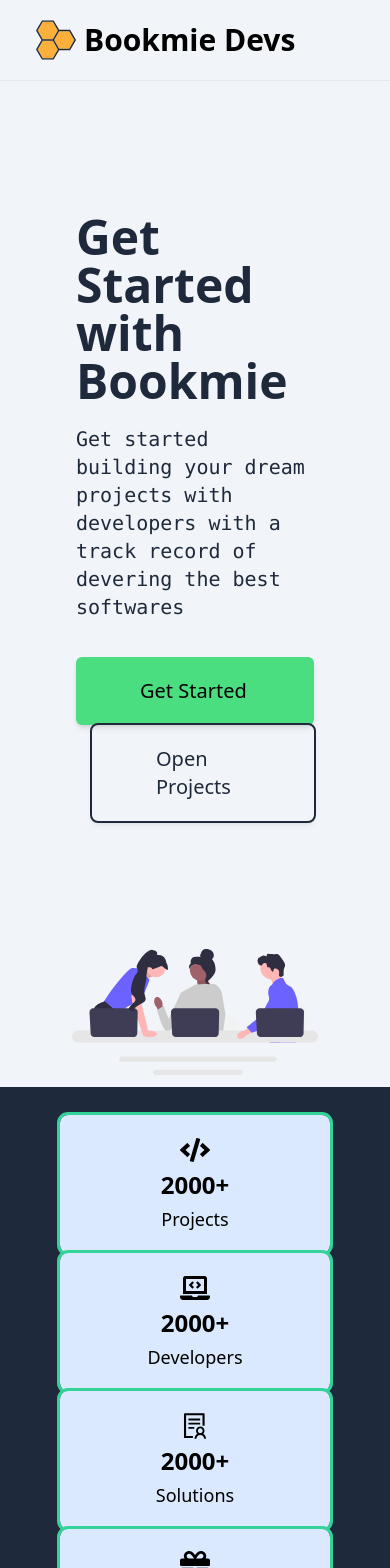
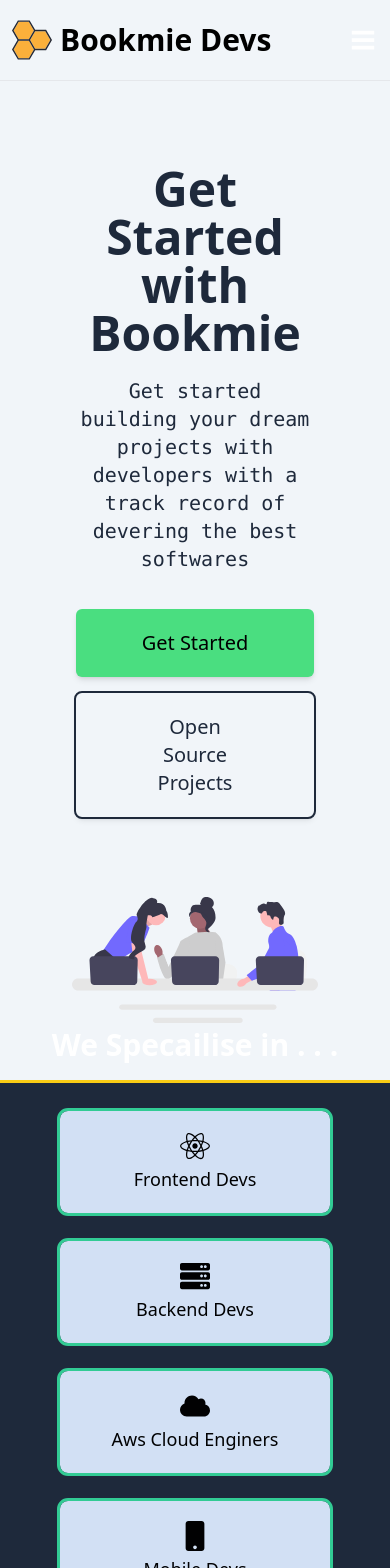
Before and after one commit to Bookmie-Devs/bookmie-devs-official-frontend, a React (Vite) app: page / in a window 390 px wide. Shown: the top 1568 px of the page. Built offline with nearby package versions, Linux system fonts and the light colour scheme.

Commit message:
update:ui responsiveness

```diff
--- a/src/components/CustomButton.tsx
+++ b/src/components/CustomButton.tsx
@@ -3,13 +3,14 @@ import { Link } from "react-router-dom";
 
 interface CustomButtonProps {
   name: string;
+  to: string;
 }
 
 // Step 2: Use the interface in the component
-function CustomButton({ name }: CustomButtonProps): React.JSX.Element {
+function CustomButton({ name, to }: CustomButtonProps): React.JSX.Element {
   return (
     <Link
-      to="questions"
+      to={to}
       className="
         outline
         outline-2
@@ -17,6 +18,7 @@ function CustomButton({ name }: CustomButtonProps): React.JSX.Element {
         outline-slate-800
         text-slate-800
         text-xl dark:text-white
+        text-center
         shadow-md rounded-md px-16 py-5"
     >
       {name}
--- a/src/components/GetStartedButton.tsx
+++ b/src/components/GetStartedButton.tsx
@@ -5,7 +5,7 @@ function GetStartedButton() {
     <Link
       to={"signup"}
       className="
-      bg-green-400 text-xl text-black
+      bg-green-400 text-xl text-center text-black
       shadow-md rounded-md px-16 py-5"
     >
       Get Started
--- /dev/null
+++ b/src/components/Home/OurTechStack.tsx
@@ -0,0 +1,19 @@
+// import React from "react";
+
+import { FaCloud, FaMobile, FaReact, FaServer } from "react-icons/fa";
+import TechStack from "./TechStack";
+
+function OurTechStack() {
+  return (
+    <div className="px-10 bg-slate-800 dark:bg-slate-100 outline outline-yellow-400 shadow-md shadow-yellow-500">
+      <div className="px-3 py-7 flex justify-evenly space-y-7 sm:space-y-0 flex-col sm:flex-row  m-2 rounded-lg">
+        <TechStack icon={<FaReact size={30} />} name="Frontend Devs" />
+        <TechStack icon={<FaServer size={30} />} name="Backend Devs" />
+        <TechStack icon={<FaCloud size={30} />} name="Aws Cloud Enginers" />
+        <TechStack icon={<FaMobile size={30} />} name="Mobile Devs" />
+      </div>
+    </div>
+  );
+}
+
+export default OurTechStack;
--- /dev/null
+++ b/src/components/Home/TechStack.tsx
@@ -0,0 +1,25 @@
+import React from "react";
+
+interface statInfoProp {
+  name: string;
+  icon: React.JSX.Element;
+}
+
+function TechStack(props: statInfoProp): React.JSX.Element {
+  return (
+    <div
+      className="
+      animate-pulse
+      flex py-5 px-9 outline
+      bg-blue-100 hover:outline-8
+      outline-emerald-400 rounded-lg
+      space-y-1
+      items-center flex-col"
+    >
+      {props.icon}
+      <p className="text-lg">{props.name}</p>
+    </div>
+  );
+}
+
+export default TechStack;
--- a/src/layout/NavBar.tsx
+++ b/src/layout/NavBar.tsx
@@ -1,10 +1,14 @@
 import { Link } from "react-router-dom";
 import Logo from "./Logo";
+import { VscThreeBars } from "react-icons/vsc";
 
 function NavBar() {
   return (
-    <nav className="dark:bg-slate-800 bg-slate-100 flex justify-between shadow-2xl shadow-emerald-200 px-9 py-5">
+    <nav className="dark:bg-slate-800 bg-slate-100 flex justify-between shadow-2xl items-center shadow-emerald-200 px-3 sm:px-9 py-5">
       <Logo />
+      <button className="sm:hidden text-white">
+        <VscThreeBars size={30} />
+      </button>
       <div className="space-x-4 hidden sm:inline">
         <Link to={"login"} className="text-xl text-black dark:text-white">
           Log in
--- a/src/pages/HomePage/Home.tsx
+++ b/src/pages/HomePage/Home.tsx
@@ -1,10 +1,11 @@
 import { FaCode, FaGift, FaLaptopCode } from "react-icons/fa";
 import GetStartedButton from "../../components/GetStartedButton";
-import Stats from "../../components/Stats";
+import Stats from "../../components/Home/Stats";
 import { AiOutlineSolution } from "react-icons/ai";
 import CustomButton from "../../components/CustomButton";
 import footerWave from "../../assets/footerWave.svg";
 import devTeam from "../../assets/devTeam.svg";
+import OurTechStack from "../../components/Home/OurTechStack";
 
 function Home() {
   return (
@@ -16,38 +17,35 @@ function Home() {
         dark:bg-slate-800 bg-slate-100
         items-center px-16 py-1"
       >
-        <div className="px-3 py-32 flex flex-col rounded-lg">
+        <div className="px-3 py-20 sm:py-32 flex flex-col rounded-lg">
           <div className="mb-9">
-            <p className="text-5xl font-semibold dark:text-slate-100 mb-5 text-slate-800">
+            <p className="text-5xl text-center font-semibold dark:text-slate-100 mb-5 text-slate-800">
               Get Started with Bookmie
             </p>
-            <p className="text-xl text-slate-800 font-mono dark:text-slate-100 text-start">
+            <p className="text-xl text-center text-slate-800 font-mono dark:text-slate-100 sm:text-start">
               Get started building your dream projects with developers with a
               track record of devering the best softwares
             </p>
           </div>
 
-          <div className="flex space-x-4 flex-col sm:flex-row">
+          <div className="flex space-y-4 sm:space-y-0 sm:space-x-4 flex-col sm:flex-row">
             <GetStartedButton />
-            <CustomButton name="Open Projects" />
+            <CustomButton to="" name="Open Source Projects" />
           </div>
         </div>
-
         <div className="px-2 flex flex-col">
           <img className="animate-pulse" src={devTeam} />
         </div>
       </div>
 
-      <div className="px-10 bg-slate-800 dark:bg-slate-100">
-        <div className="px-3 py-7 flex justify-evenly flex-col sm:flex-row  m-2 rounded-lg">
-          <Stats icon={<FaCode size={30} />} statName="Projects" />
-          <Stats icon={<FaLaptopCode size={30} />} statName="Developers" />
-          <Stats icon={<AiOutlineSolution size={30} />} statName="Solutions" />
-          <Stats icon={<FaGift size={30} />} statName="Donors" />
-        </div>
+      <div>
+        <p className="text-center text-3xl text-white font-bold  mb-5">
+          We Specailise in . . .
+        </p>
+        <OurTechStack />
       </div>
 
-      <div className="px-20 py-8 flex flex-row items-center space-y-3">
+      <div className="px-20 py-8 flex flex-col space-y-12 sm:flex-row items-center sm:space-y-3">
         <div className="p-2 flex w-full flex-col space-y-8">
           <div>
             <p className="text-5xl text-slate-100 font-bold">Why Bookmie?</p>
@@ -73,13 +71,20 @@ function Home() {
         </div>
       </div>
 
+      <div className="px-10 bg-slate-800 outline outline-yellow-400 dark:bg-slate-100">
+        <div className="px-3 py-7 flex justify-evenly space-y-10 sm:space-y-0 flex-col sm:flex-row  m-2 rounded-lg">
+          <Stats icon={<FaCode size={30} />} statName="Projects" />
+          <Stats icon={<FaLaptopCode size={30} />} statName="Developers" />
+          <Stats icon={<AiOutlineSolution size={30} />} statName="Solutions" />
+          <Stats icon={<FaGift size={30} />} statName="Donors" />
+        </div>
+      </div>
+
       <div
         style={{ backgroundImage: `url(${footerWave})` }}
         className="px-10 bg-slate-100 bg-center"
       >
-        <div className="px-2 py-5 flex space-x-20 flex-col sm:flex-row justify-evenly  rounded-lg">
-          {/* <Medal name="FrontendCode" />
-          <Medal /> */}
+        <div className="px-2 py-5 flex sm:space-x-20 flex-col space-y-11 sm:space-y-0 sm:flex-row rounded-lg">
           <div>
             <img className="rounded-2xl" src="cimg1.webp" />
           </div>
--- a/src/pages/SignupPage/Signup.tsx
+++ b/src/pages/SignupPage/Signup.tsx
@@ -29,7 +29,7 @@ function Signup() {
 
   return (
     <div className="h-auto pt-16 items-center bg-slate-800 justify-center flex space-y-5">
-      <div className="flex justify-center space-x-10 px-28">
+      <div className="flex justify-center mb-9 sm:mb-0 sm:space-x-10 px-28">
         <div className="hidden sm:inline">
           <div className="">
             <img className="animate-pulse" src={confenrence} />
```
Also changed, not shown: src/components/Home/Stats.tsx (renamed from src/components/Stats.tsx).
